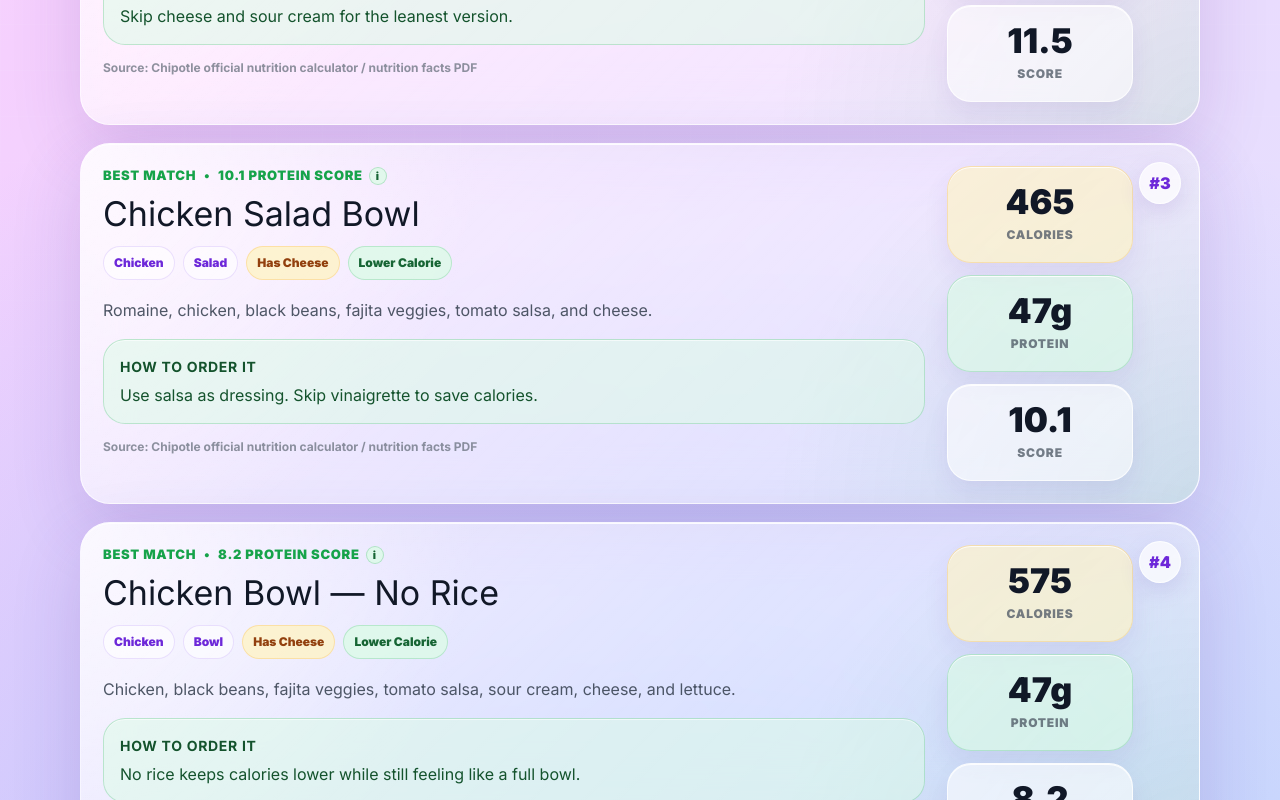
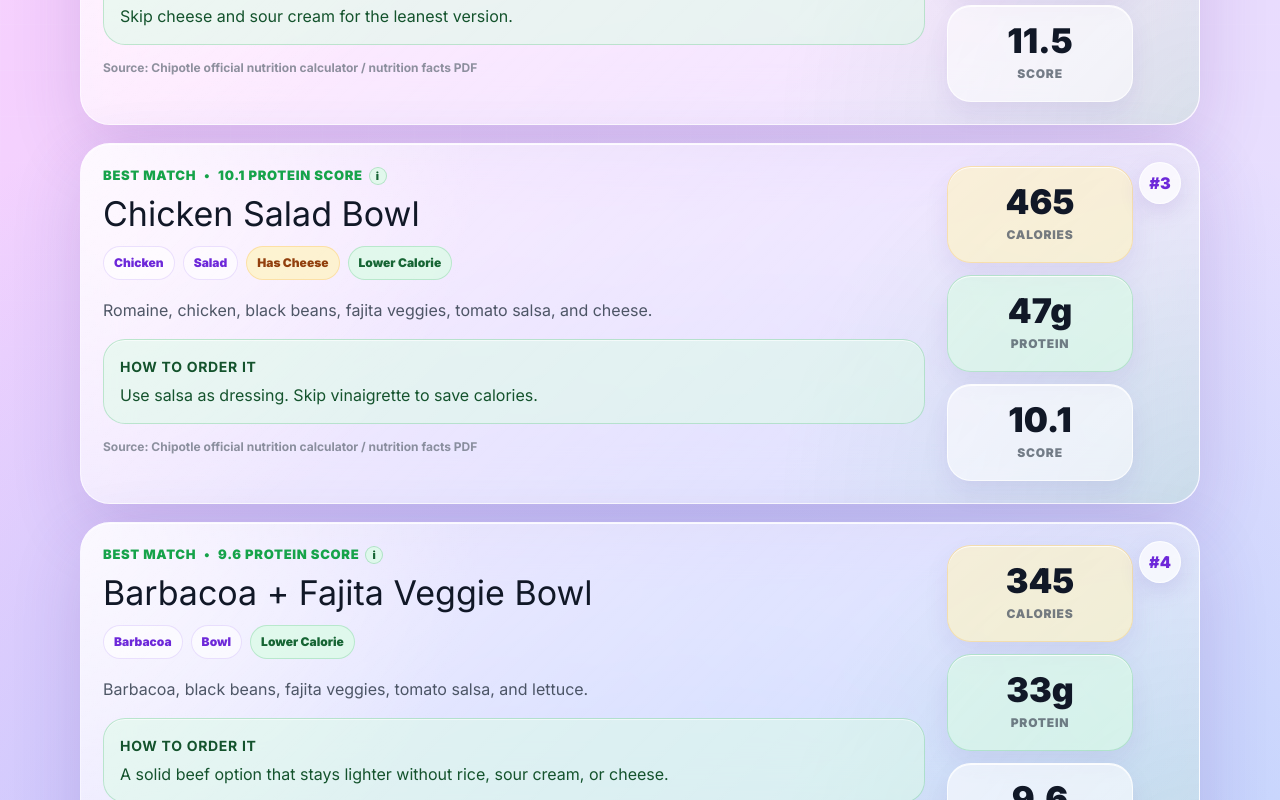
Before and after one commit to somethingmango/test-restaurant-finder, a Next.js app: page / in a window 1280 px wide. Shown: the part 2000-2800 px from the top of the page. Built offline with nearby package versions, Linux system fonts and the light colour scheme.

Commit message:
Bring core restaurants to ten picks

```diff
--- a/app/data/restaurants.ts
+++ b/app/data/restaurants.ts
@@ -725,6 +725,19 @@ export const RESTAURANTS: Restaurant[] = [
         "source": "Chipotle official nutrition calculator / nutrition facts PDF"
       },
       {
+        "name": "Barbacoa + Fajita Veggie Bowl",
+        "calories": 345,
+        "protein": 33,
+        "description": "Barbacoa, black beans, fajita veggies, tomato salsa, and lettuce.",
+        "customization": "A solid beef option that stays lighter without rice, sour cream, or cheese.",
+        "tags": [
+          "barbacoa",
+          "bowl",
+          "lower calorie"
+        ],
+        "source": "Chipotle official nutrition calculator / nutrition facts PDF"
+      },
+      {
         "name": "Steak Salad Bowl",
         "calories": 435,
         "protein": 36,
@@ -739,6 +752,19 @@ export const RESTAURANTS: Restaurant[] = [
         "source": "Chipotle official nutrition calculator / nutrition facts PDF"
       },
       {
+        "name": "Sofritas Salad Bowl",
+        "calories": 435,
+        "protein": 23,
+        "description": "Romaine, sofritas, black beans, fajita veggies, tomato salsa, and cheese.",
+        "customization": "Vegetarian pick with decent protein. Skip cheese if you want it lighter.",
+        "tags": [
+          "vegetarian",
+          "salad",
+          "has cheese"
+        ],
+        "source": "Chipotle official nutrition calculator / nutrition facts PDF"
+      },
+      {
         "name": "Chicken Salad Bowl",
         "calories": 465,
         "protein": 47,
@@ -788,6 +814,21 @@ export const RESTAURANTS: Restaurant[] = [
         "customization": "Keep cheese or sour cream, but ideally not queso.",
         "tags": [
           "steak",
+          "bowl",
+          "has rice",
+          "has cheese",
+          "filling"
+        ],
+        "source": "Chipotle official nutrition calculator / nutrition facts PDF"
+      },
+      {
+        "name": "Barbacoa Bowl — Light Rice + Beans",
+        "calories": 665,
+        "protein": 43,
+        "description": "Barbacoa, light rice, black beans, fajita veggies, tomato salsa, sour cream, and cheese.",
+        "customization": "Light rice keeps this from going fully off the rails.",
+        "tags": [
+          "barbacoa",
           "bowl",
           "has rice",
           "has cheese",
@@ -1880,6 +1921,45 @@ export const RESTAURANTS: Restaurant[] = [
         "source": "Chick-fil-A official nutrition guide"
       },
       {
+        "name": "8 Count Chick-fil-A Nuggets",
+        "calories": 250,
+        "protein": 27,
+        "description": "Classic breaded chicken nuggets.",
+        "customization": "Still protein-forward. Sauces are where things get sneaky.",
+        "tags": [
+          "chicken",
+          "nuggets",
+          "lower calorie"
+        ],
+        "source": "Chick-fil-A official nutrition guide"
+      },
+      {
+        "name": "Egg White Grill",
+        "calories": 300,
+        "protein": 27,
+        "description": "Grilled chicken, egg whites, and cheese on an English muffin.",
+        "customization": "Breakfast that actually understood the assignment.",
+        "tags": [
+          "breakfast",
+          "chicken",
+          "has cheese"
+        ],
+        "source": "Chick-fil-A official nutrition guide"
+      },
+      {
+        "name": "3 Count Chick-n-Strips",
+        "calories": 310,
+        "protein": 29,
+        "description": "Three breaded chicken strips.",
+        "customization": "Higher calorie than grilled nuggets, but the protein is very real.",
+        "tags": [
+          "chicken",
+          "strips",
+          "high protein"
+        ],
+        "source": "Chick-fil-A official nutrition guide"
+      },
+      {
         "name": "Grilled Chicken Sandwich",
         "calories": 390,
         "protein": 28,
@@ -1928,6 +2008,19 @@ export const RESTAURANTS: Restaurant[] = [
           "grilled",
           "has cheese",
           "sandwich"
+        ],
+        "source": "Chick-fil-A official nutrition guide"
+      },
+      {
+        "name": "Market Salad with Grilled Filet",
+        "calories": 550,
+        "protein": 28,
+        "description": "Greens, grilled chicken, fruit, blue cheese, and toppings.",
+        "customization": "Use dressing lightly. The toppings are cute, but calories count.",
+        "tags": [
+          "salad",
+          "chicken",
+          "has cheese"
         ],
         "source": "Chick-fil-A official nutrition guide"
       },
@@ -1982,6 +2075,19 @@ export const RESTAURANTS: Restaurant[] = [
         "source": "Panera official nutrition guide"
       },
       {
+        "name": "Seasonal Greens with Chicken",
+        "calories": 390,
+        "protein": 24,
+        "description": "Mixed greens with chicken and vinaigrette.",
+        "customization": "Ask for dressing on the side. Very respectable, honestly.",
+        "tags": [
+          "salad",
+          "chicken",
+          "lower calorie"
+        ],
+        "source": "Panera official nutrition guide"
+      },
+      {
         "name": "Caesar Salad with Chicken",
         "calories": 440,
         "protein": 32,
@@ -2021,6 +2127,19 @@ export const RESTAURANTS: Restaurant[] = [
         "source": "Panera official nutrition guide"
       },
       {
+        "name": "Deli Turkey Sandwich",
+        "calories": 560,
+        "protein": 35,
+        "description": "Turkey sandwich with standard bread and toppings.",
+        "customization": "A cleaner sandwich pick when the bakery case is trying to flirt with you.",
+        "tags": [
+          "sandwich",
+          "turkey",
+          "high protein"
+        ],
+        "source": "Panera official nutrition guide"
+      },
+      {
         "name": "Mediterranean Bowl with Chicken",
         "calories": 650,
         "protein": 35,
@@ -2035,6 +2154,20 @@ export const RESTAURANTS: Restaurant[] = [
         "source": "Panera official nutrition guide"
       },
       {
+        "name": "Smokehouse BBQ Chicken Sandwich",
+        "calories": 750,
+        "protein": 45,
+        "description": "Chicken sandwich with barbecue sauce, cheese, and crispy onions.",
+        "customization": "Higher calorie, but strong protein. Half sandwich is the strategic move.",
+        "tags": [
+          "sandwich",
+          "chicken",
+          "has cheese",
+          "high protein"
+        ],
+        "source": "Panera official nutrition guide"
+      },
+      {
         "name": "Turkey & Cheddar Sandwich",
         "calories": 880,
         "protein": 50,
@@ -2043,6 +2176,20 @@ export const RESTAURANTS: Restaurant[] = [
         "tags": [
           "sandwich",
           "turkey",
+          "has cheese",
+          "high protein"
+        ],
+        "source": "Panera official nutrition guide"
+      },
+      {
+        "name": "Chipotle Chicken Avo Melt",
+        "calories": 930,
+        "protein": 54,
+        "description": "Chicken, avocado, cheese, peppers, and chipotle sauce.",
+        "customization": "High protein and high calorie. Split it or order half if you want balance.",
+        "tags": [
+          "sandwich",
+          "chicken",
           "has cheese",
           "high protein"
         ],
@@ -2086,6 +2233,32 @@ export const RESTAURANTS: Restaurant[] = [
         "source": "Starbucks official nutrition information"
       },
       {
+        "name": "Rolled & Steel-Cut Oatmeal",
+        "calories": 160,
+        "protein": 5,
+        "description": "Plain oatmeal with optional toppings.",
+        "customization": "Good light side, but add protein elsewhere.",
+        "tags": [
+          "breakfast",
+          "side",
+          "lower calorie"
+        ],
+        "source": "Starbucks official nutrition information"
+      },
+      {
+        "name": "Potato, Cheddar & Chive Bakes",
+        "calories": 210,
+        "protein": 12,
+        "description": "Egg-and-potato bakes with cheddar and chives.",
+        "customization": "A lighter savory bite when the pastry case is being dramatic.",
+        "tags": [
+          "breakfast",
+          "has cheese",
+          "lower calorie"
+        ],
+        "source": "Starbucks official nutrition information"
+      },
+      {
         "name": "Turkey Bacon, Cheddar & Egg White Sandwich",
         "calories": 230,
         "protein": 17,
@@ -2099,6 +2272,19 @@ export const RESTAURANTS: Restaurant[] = [
         "source": "Starbucks official nutrition information"
       },
       {
+        "name": "Kale & Mushroom Egg Bites",
+        "calories": 230,
+        "protein": 15,
+        "description": "Egg bites with kale, mushroom, and cheese.",
+        "customization": "Vegetarian, compact, and more filling than it looks.",
+        "tags": [
+          "breakfast",
+          "vegetarian",
+          "has cheese"
+        ],
+        "source": "Starbucks official nutrition information"
+      },
+      {
         "name": "Spinach, Feta & Egg White Wrap",
         "calories": 290,
         "protein": 20,
@@ -2108,6 +2294,19 @@ export const RESTAURANTS: Restaurant[] = [
           "breakfast",
           "has cheese",
           "vegetarian"
+        ],
+        "source": "Starbucks official nutrition information"
+      },
+      {
+        "name": "Egg, Pesto & Mozzarella Sandwich",
+        "calories": 390,
+        "protein": 21,
+        "description": "Egg, mozzarella, and pesto on bread.",
+        "customization": "A little richer, but still a decent breakfast protein pick.",
+        "tags": [
+          "breakfast",
+          "sandwich",
+          "has cheese"
         ],
         "source": "Starbucks official nutrition information"
       },
@@ -2202,6 +2401,19 @@ export const RESTAURANTS: Restaurant[] = [
         "source": "Dunkin’ official nutrition information"
       },
       {
+        "name": "Turkey Sausage, Egg & Cheese Wake-Up Wrap",
+        "calories": 230,
+        "protein": 11,
+        "description": "Turkey sausage, egg, and cheese in a smaller wrap.",
+        "customization": "A slightly leaner breakfast wrap with actual protein.",
+        "tags": [
+          "breakfast",
+          "has cheese",
+          "lower calorie"
+        ],
+        "source": "Dunkin’ official nutrition information"
+      },
+      {
         "name": "Avocado Toast",
         "calories": 240,
         "protein": 6,
@@ -2214,6 +2426,31 @@ export const RESTAURANTS: Restaurant[] = [
         "source": "Dunkin’ official nutrition information"
       },
       {
+        "name": "Sausage, Egg & Cheese Wake-Up Wrap",
+        "calories": 290,
+        "protein": 11,
+        "description": "Sausage, egg, and cheese in a smaller wrap.",
+        "customization": "More calorie-dense than the turkey version, but still portion-controlled.",
+        "tags": [
+          "breakfast",
+          "has cheese"
+        ],
+        "source": "Dunkin’ official nutrition information"
+      },
+      {
+        "name": "Egg & Cheese Sandwich",
+        "calories": 340,
+        "protein": 14,
+        "description": "Egg and cheese breakfast sandwich.",
+        "customization": "Simpler than meatier sandwiches and easier to fit into the day.",
+        "tags": [
+          "breakfast",
+          "sandwich",
+          "has cheese"
+        ],
+        "source": "Dunkin’ official nutrition information"
+      },
+      {
         "name": "Turkey Sausage, Egg & Cheese Sandwich",
         "calories": 470,
         "protein": 23,
@@ -2223,6 +2460,20 @@ export const RESTAURANTS: Restaurant[] = [
           "breakfast",
           "has cheese",
           "filling"
+        ],
+        "source": "Dunkin’ official nutrition information"
+      },
+      {
+        "name": "Sourdough Breakfast Sandwich",
+        "calories": 630,
+        "protein": 30,
+        "description": "Egg, cheese, and breakfast meat on sourdough.",
+        "customization": "Filling and high protein, but definitely not tiny. Plan around it.",
+        "tags": [
+          "breakfast",
+          "sandwich",
+          "has cheese",
+          "high protein"
         ],
         "source": "Dunkin’ official nutrition information"
       },
@@ -2261,6 +2512,32 @@ export const RESTAURANTS: Restaurant[] = [
         "source": "Subway U.S. nutrition PDF"
       },
       {
+        "name": "6-Inch Oven-Roasted Turkey",
+        "calories": 270,
+        "protein": 20,
+        "description": "Turkey 6-inch sub with standard vegetables.",
+        "customization": "Add veggies and use mustard or vinegar for flavor.",
+        "tags": [
+          "sandwich",
+          "turkey",
+          "lower calorie"
+        ],
+        "source": "Subway U.S. nutrition PDF"
+      },
+      {
+        "name": "6-Inch Subway Club",
+        "calories": 310,
+        "protein": 26,
+        "description": "Turkey, ham, roast beef, vegetables, and bread.",
+        "customization": "A strong protein pick without needing a footlong situation.",
+        "tags": [
+          "sandwich",
+          "high protein",
+          "lower calorie"
+        ],
+        "source": "Subway U.S. nutrition PDF"
+      },
+      {
         "name": "6-Inch Turkey & Ranch Delite",
         "calories": 380,
         "protein": 26,
@@ -2269,6 +2546,19 @@ export const RESTAURANTS: Restaurant[] = [
         "tags": [
           "sandwich",
           "lower calorie"
+        ],
+        "source": "Subway U.S. nutrition PDF"
+      },
+      {
+        "name": "6-Inch Grilled Chicken",
+        "calories": 300,
+        "protein": 27,
+        "description": "Grilled chicken 6-inch sub with standard vegetables.",
+        "customization": "Keep sauces light and this is one of the cleaner Subway moves.",
+        "tags": [
+          "chicken",
+          "sandwich",
+          "high protein"
         ],
         "source": "Subway U.S. nutrition PDF"
       },
```
